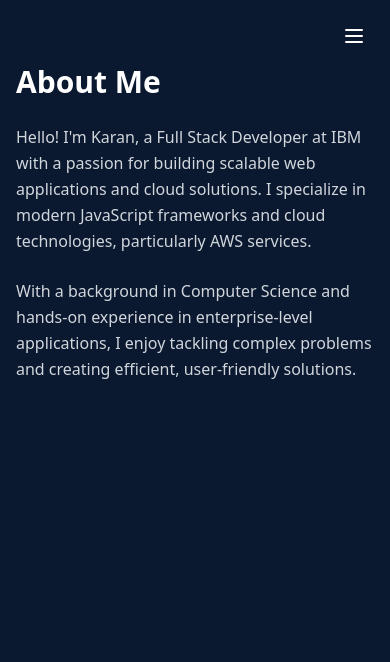
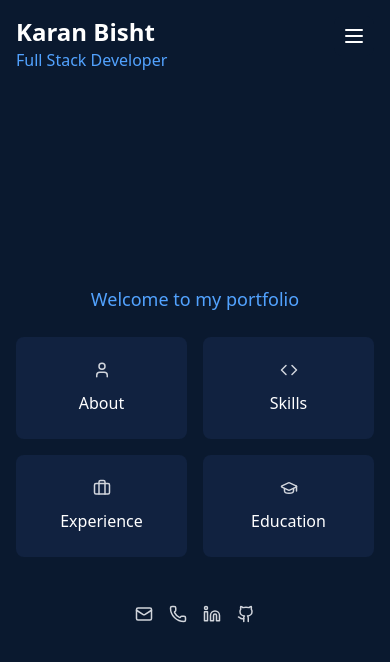
Before and after one commit to Karanbisht511/portfolio, a React (Vite) app: page / in a window 390 px wide. Shown: the top 662 px of the page. Built offline with nearby package versions, Linux system fonts and the light colour scheme.

Commit message:
Change UX for mobile view

```diff
--- a/src/Portfolio.jsx
+++ b/src/Portfolio.jsx
@@ -2,7 +2,7 @@ import React, { useState } from 'react';
 import { Github, Linkedin, Mail, Phone, BookOpen, User, Code, Briefcase, GraduationCap, Menu, X } from 'lucide-react';
 
 const Portfolio = () => {
-  const [activeSection, setActiveSection] = useState('about');
+  const [activeSection, setActiveSection] = useState(null);
   const [isMobileMenuOpen, setIsMobileMenuOpen] = useState(false);
 
   const NavLink = ({ section, icon, onClick }) => (
@@ -29,6 +29,13 @@ const Portfolio = () => {
     { icon: <Github size={18} />, text: 'GitHub', href: 'https://github.com/Karanbisht511' }
   ];
 
+  const sections = [
+    { id: 'about', icon: <User size={18} />, title: 'About' },
+    { id: 'skills', icon: <Code size={18} />, title: 'Skills' },
+    { id: 'experience', icon: <Briefcase size={18} />, title: 'Experience' },
+    { id: 'education', icon: <GraduationCap size={18} />, title: 'Education' }
+  ];
+
   return (
     <div className="min-h-screen bg-[#0a192f]">
       {/* Mobile Menu Button */}
@@ -39,37 +46,31 @@ const Portfolio = () => {
         {isMobileMenuOpen ? <X size={24} /> : <Menu size={24} />}
       </button>
 
+      {/* Mobile Header - Always visible on mobile */}
+      <div className="md:hidden fixed top-0 left-0 right-0 bg-[#0a192f] p-4 z-40">
+        <h1 className="text-2xl font-bold text-white">Karan Bisht</h1>
+        <p className="text-blue-400">Full Stack Developer</p>
+      </div>
+
       {/* Sidebar Navigation */}
-      <nav className={`fixed top-0 left-0 h-full bg-[#0a192f] border-r border-gray-800 p-6 flex flex-col transform transition-transform duration-300 z-40
+      <nav className={`fixed top-0 left-0 h-screen bg-[#0a192f] p-6 flex flex-col transform transition-transform duration-300 z-40
         md:w-64 md:translate-x-0 w-64
         ${isMobileMenuOpen ? 'translate-x-0' : '-translate-x-full'}`}
       >
-        <div className="mb-12">
+        <div className="mb-12 hidden md:block">
           <h1 className="text-2xl font-bold text-white mb-2">Karan Bisht</h1>
           <p className="text-blue-400">Full Stack Developer</p>
         </div>
 
         <div className="space-y-2">
-          <NavLink
-            section="about"
-            icon={<User size={18} />}
-            onClick={() => setIsMobileMenuOpen(false)}
-          />
-          <NavLink
-            section="skills"
-            icon={<Code size={18} />}
-            onClick={() => setIsMobileMenuOpen(false)}
-          />
-          <NavLink
-            section="experience"
-            icon={<Briefcase size={18} />}
-            onClick={() => setIsMobileMenuOpen(false)}
-          />
-          <NavLink
-            section="education"
-            icon={<GraduationCap size={18} />}
-            onClick={() => setIsMobileMenuOpen(false)}
-          />
+          {sections.map((section) => (
+            <NavLink
+              key={section.id}
+              section={section.id}
+              icon={section.icon}
+              onClick={() => setIsMobileMenuOpen(false)}
+            />
+          ))}
         </div>
 
         <div className="mt-auto pt-6 space-y-4">
@@ -88,11 +89,46 @@ const Portfolio = () => {
       </nav>
 
       {/* Main Content */}
-      <main className="md:ml-64 bg-[#0a192f] p-4 md:p-12 pt-16 md:pt-12">
-        <div className="w-full max-w-4xl text-gray-300">
+      <main className="md:ml-64 min-h-screen bg-[#0a192f] flex items-center justify-center p-0">
+        <div className="w-full max-w-4xl text-gray-300 p-4 md:p-12 mt-16 md:mt-0">
+          {/* Mobile Landing Section */}
+          {!activeSection && (
+            <div className="md:hidden space-y-8 animate-fadeIn">
+              <div className="text-center space-y-6">
+                <p className="text-blue-400 text-lg">Welcome to my portfolio</p>
+                <div className="grid grid-cols-2 gap-4">
+                  {sections.map((section) => (
+                    <button
+                      key={section.id}
+                      onClick={() => setActiveSection(section.id)}
+                      className="bg-[#112240] p-6 rounded-lg hover:bg-[#1a2f5c] transition-colors"
+                    >
+                      <div className="flex flex-col items-center gap-3">
+                        {section.icon}
+                        <span className="text-white font-medium">{section.title}</span>
+                      </div>
+                    </button>
+                  ))}
+                </div>
+                <div className="flex justify-center gap-4 pt-6">
+                  {contactLinks.map((contact, index) => (
+                    <a
+                      key={index}
+                      href={contact.href}
+                      target="_blank"
+                      className="text-gray-300 hover:text-blue-400"
+                    >
+                      {contact.icon}
+                    </a>
+                  ))}
+                </div>
+              </div>
+            </div>
+          )}
+
           {/* About Section */}
           <section className={`space-y-8 ${activeSection === 'about' ? 'block' : 'hidden'}`}>
-            <div className="max-w-2xl">
+            <div className="max-w-2xl mx-auto">
               <h2 className="text-3xl md:text-4xl font-bold text-white mb-6">About Me</h2>
               <div className="prose prose-invert">
                 <p className="text-base md:text-lg leading-relaxed mb-6 text-gray-300">
```
